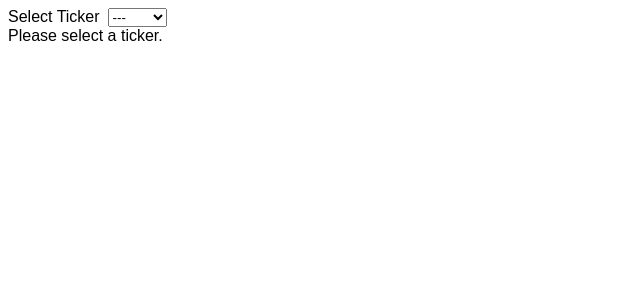
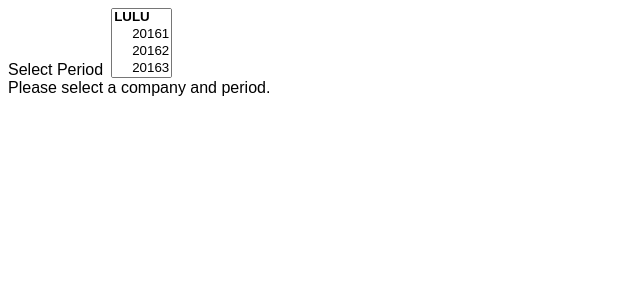
Before and after one commit to oddbird/rectangles, a Vue app: page / in a window 1280 px wide. Shown: the top 300 px of the page, without its empty margins (0-640 px from the left). Built offline with nearby package versions, Linux system fonts and the light colour scheme.

Commit message:
Allow multiple charts

```diff
--- a/src/js/App.vue
+++ b/src/js/App.vue
@@ -1,7 +1,7 @@
 <template>
   <div id="app">
-    <Chart v-if="inputData" :input-data="inputData" />
-    <span v-else>Please select a ticker.</span>
+    <Chart v-for="(val, idx) in inputData" :key="idx" :input-data="val" />
+    <span v-if="!inputData.length">Please select a company and period.</span>
   </div>
 </template>
 
@@ -15,8 +15,8 @@
   },
   props: {
     inputData: {
-      type: Object,
-      default: null,
+      type: Array,
+      default: () => [],
     },
   },
 };
--- a/src/js/dev/Dev.vue
+++ b/src/js/dev/Dev.vue
@@ -1,24 +1,29 @@
 <template>
   <div id="dev-app">
     <form data-form>
-      <label for="sample-data">Select Ticker</label>
-      <select id="sample-data" v-model="selectedTicker">
-        <option value="">---</option>
-        <option v-for="(val, key) in examples" :key="key" :value="key">
-          {{ key }}
-        </option>
+      <label for="sample-data">Select Period</label>
+      <select id="sample-data" multiple v-model="selectedTicker">
+        <optgroup v-for="(val, key) in groupedData" :key="key" :label="key">
+          <option
+            v-for="(period, idx) in val"
+            :key="idx"
+            :value="`${period.ticker}-${period.period_id}`"
+          >
+            {{ period.period_id }}
+          </option>
+        </optgroup>
       </select>
     </form>
-    <App key="selectedTicker" :input-data="selectedData" />
+    <App :key="selectedTicker.join()" :input-data="selectedData" />
   </div>
 </template>
 
 <script>
-import { groupBy, last } from 'lodash';
+import { compact, find, groupBy } from 'lodash';
 import App from '@/js/App';
 import sampleData from './examples/rect_sample.json';
 
-const examples = groupBy(sampleData, 'ticker');
+const groupedData = groupBy(sampleData, 'ticker');
 
 export default {
   name: 'DevApp',
@@ -27,14 +32,19 @@
   },
   data() {
     return {
-      examples,
-      selectedTicker: '',
-      selectedData: null,
+      groupedData,
+      selectedTicker: [],
+      selectedData: [],
     };
   },
   watch: {
-    selectedTicker(key) {
-      this.selectedData = last(examples[key] || []) || null;
+    selectedTicker(ids) {
+      this.selectedData = compact(
+        ids.map((id) => {
+          const [ticker, period] = id.split('-');
+          return find(groupedData[ticker], { period_id: parseInt(period, 10) });
+        }),
+      );
     },
   },
 };
```
